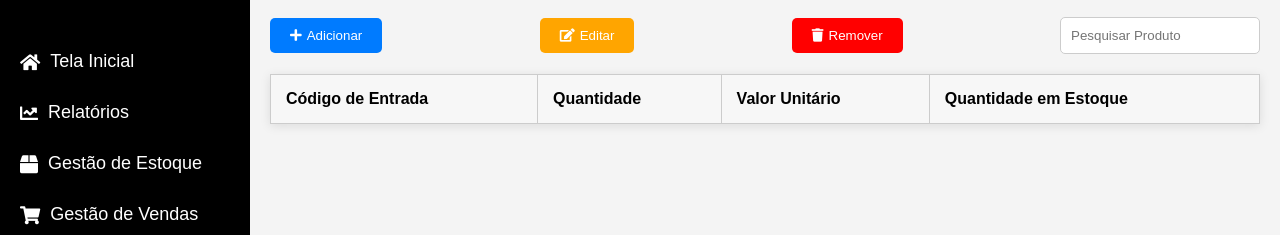
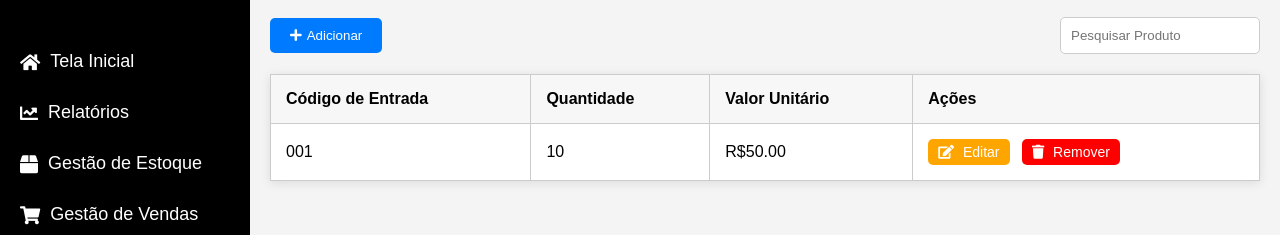
Before and after one commit to luisssmiguel/InonSoft, a website: page tela_gestao_estoque.html in a window 1280 px wide. Shown: the part 73-308 px from the top of the page. Drawn offline with Linux system fonts and the light colour scheme; no server answers.

Commit message:
alterado

```diff
--- a/estoque.css
+++ b/estoque.css
@@ -1,3 +1,4 @@
+/* Reset de margens, espaçamentos e bordas */
 * {
     margin: 0;
     padding: 0;
@@ -9,10 +10,12 @@ body {
     background-color: #f4f4f4;
 }
 
+/* Container principal */
 .container {
     display: flex;
 }
 
+/* Barra lateral (sidebar) */
 .sidebar {
     width: 250px;
     background-color: #000;
@@ -56,6 +59,7 @@ body {
     background-color: #333;
 }
 
+/* Conteúdo principal */
 .main-content {
     flex-grow: 1;
     padding: 20px;
@@ -92,7 +96,8 @@ body {
     border-radius: 5px;
 }
 
-.add-button, .remove-button, .edit-button {
+/* Botões de ação */
+.add-button {
     background-color: #007BFF;
     color: white;
     padding: 10px 20px;
@@ -103,18 +108,11 @@ body {
     align-items: center;
 }
 
-.remove-button {
-    background-color: #FF0000;
-}
-
-.edit-button {
-    background-color: #FFA500;
-}
-
-.add-button i, .remove-button i, .edit-button i {
+.add-button i {
     margin-right: 5px;
 }
 
+/* Tabela de dados */
 .table-section {
     margin-top: 20px;
 }
@@ -136,7 +134,35 @@ thead {
     background-color: #f7f7f7;
 }
 
-/* Estilo para o fundo do modal */
+/* Botões de ação dentro da tabela */
+.table-section table td .edit-button,
+.table-section table td .remove-button {
+    margin-right: 8px; /* Espaçamento entre os botões */
+}
+
+.table-section table td button {
+    padding: 5px 10px;
+    font-size: 14px;
+    border: none;
+    cursor: pointer;
+    border-radius: 5px;
+}
+
+.edit-button {
+    background-color: #FFA500;
+    color: white;
+}
+
+.remove-button {
+    background-color: #FF0000;
+    color: white;
+}
+
+.add-button i, .remove-button i, .edit-button i {
+    margin-right: 5px;
+}
+
+/* Estilo para o modal */
 .modal {
     display: none; /* Inicialmente oculto */
     position: fixed;
@@ -148,7 +174,6 @@ thead {
     background-color: rgba(0, 0, 0, 0.5); /* Fundo semi-transparente */
 }
 
-/* Estilo para o conteúdo do modal */
 .modal-content {
     position: absolute;
     top: 50%;
@@ -161,7 +186,6 @@ thead {
     box-shadow: 0px 4px 8px rgba(0, 0, 0, 0.3);
 }
 
-/* Botão de fechar */
 .close-btn {
     position: absolute;
     top: 10px;
--- a/estoque.js
+++ b/estoque.js
@@ -16,7 +16,6 @@ async function loadEstoque() {
         <td>${item.codigo}</td>
         <td>${item.quantidade}</td>
         <td>${item.valorUnitario}</td>
-        <td>${item.quantidadeEmEstoque}</td>
         <td>
           <button onclick="editEstoque(${item.id})" class="edit-button"><i class="fas fa-edit"></i></button>
           <button onclick="removeEstoque(${item.id})" class="remove-button"><i class="fas fa-trash"></i></button>
@@ -96,7 +95,6 @@ async function addEstoque() {
 // Carregar estoque ao carregar a página
 document.addEventListener('DOMContentLoaded', loadEstoque);
 
-
 // Função para abrir o modal
 function openModal() {
   document.getElementById('modalAddProduct').style.display = 'block';
@@ -155,14 +153,12 @@ function searchEstoque(term) {
     const codigo = row.cells[0].textContent.toLowerCase();
     const quantidade = row.cells[1].textContent.toLowerCase();
     const valorUnitario = row.cells[2].textContent.toLowerCase();
-    const quantidadeEmEstoque = row.cells[3].textContent.toLowerCase();
 
     // Verifica se alguma célula da linha contém o termo pesquisado
     if (
       codigo.includes(filter) ||
       quantidade.includes(filter) ||
-      valorUnitario.includes(filter) ||
-      quantidadeEmEstoque.includes(filter)
+      valorUnitario.includes(filter)
     ) {
       row.style.display = ''; // Mostra a linha se houver correspondência
     } else {
--- a/server.js
+++ b/server.js
@@ -123,8 +123,8 @@ app.post('/estoque', (req, res) => {
     return res.status(400).send("Todos os campos (código, quantidade e valor unitário) são obrigatórios.");
   }
 
-  const query = 'INSERT INTO estoque (codigo, quantidade, valorUnitario, quantidadeEmEstoque) VALUES (?, ?, ?, ?)';
-  connection.query(query, [codigo, quantidade, valorUnitario, quantidade], (err, result) => {
+  const query = 'INSERT INTO estoque (codigo, quantidade, valorUnitario) VALUES (?, ?, ?)';
+  connection.query(query, [codigo, quantidade, valorUnitario], (err, result) => {
     if (err) {
       console.error('Erro ao adicionar produto ao estoque:', err);
       return res.status(500).send('Erro no servidor ao adicionar produto.');
@@ -218,7 +218,6 @@ app.get('/vendas-diarias', (req, res) => {
   });
 });
 
-
 // Rota para buscar o valor total de vendas diárias separadas por tipo de venda
 app.get('/vendas-diarias-separadas', (req, res) => {
   const query = `
--- a/tela_gestao_estoque.html
+++ b/tela_gestao_estoque.html
@@ -37,25 +37,33 @@
 
             <div class="actions">
                 <button class="add-button" onclick="addEstoque()"><i class="fas fa-plus"></i> Adicionar</button>
-                <button class="edit-button" onclick="editSelectedEstoque()"><i class="fas fa-edit"></i> Editar</button>
-                <button class="remove-button" onclick="removeSelectedEstoque()"><i class="fas fa-trash"></i> Remover</button>
                 <input type="search" placeholder="Pesquisar Produto" oninput="searchEstoque(this.value)">
             </div>
 
-              <div class="table-section">
+            <div class="table-section">
                 <table>
                     <thead>
                         <tr>
                             <th>Código de Entrada</th>
                             <th>Quantidade</th>
                             <th>Valor Unitário</th>
-                            <th>Quantidade em Estoque</th>
+                            <th>Ações</th>
                         </tr>
                     </thead>
                     <tbody id="estoque-tabela-body">
-                        <!-- Dados da tabela -->
+                        <tr>
+                            <td>001</td>
+                            <td>10</td>
+                            <td>R$50.00</td>
+                            <td>
+                                <button class="edit-button" onclick="editSelectedEstoque()"><i class="fas fa-edit"></i> Editar</button>
+                                <button class="remove-button" onclick="removeSelectedEstoque()"><i class="fas fa-trash"></i> Remover</button>
+                            </td>
+                        </tr>
+                        <!-- Adicione mais linhas conforme necessário -->
                     </tbody>
                 </table>
+
                 <div id="modalAddProduct" class="modal">
                     <div class="modal-content">
                         <span class="close-btn" onclick="closeModal()">&times;</span>
```
Lines whose indentation alone changed are shown as unchanged.
